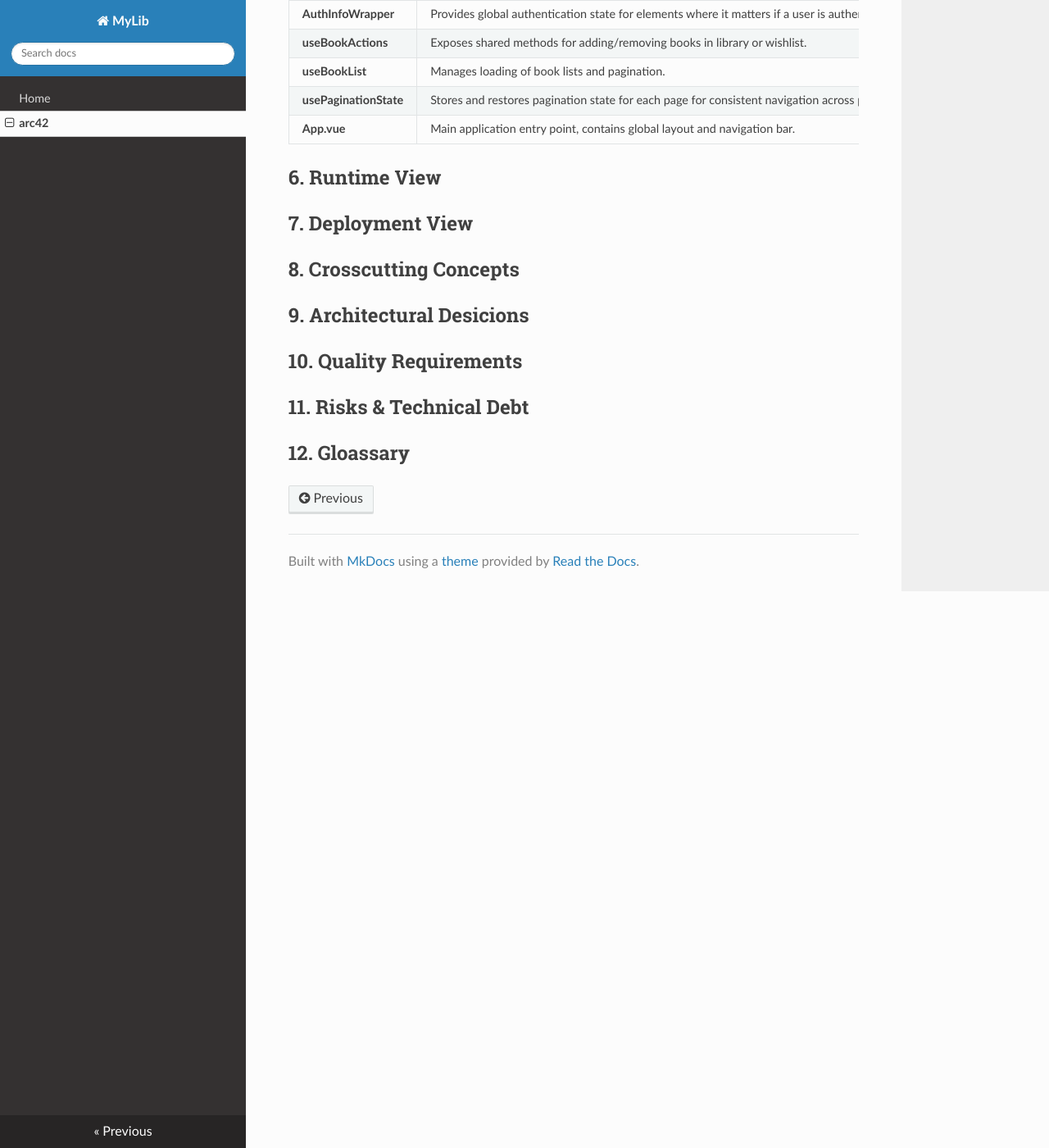
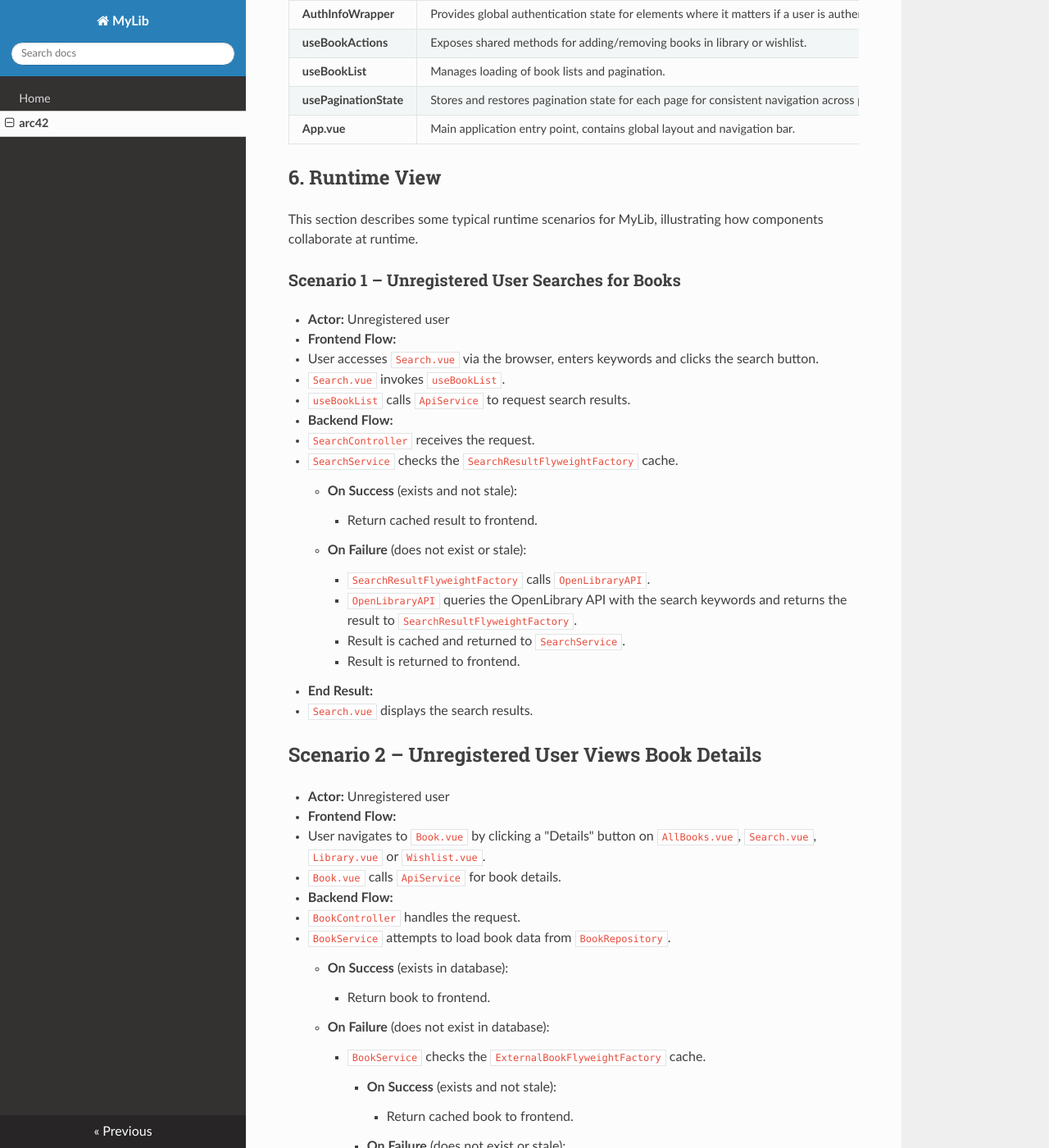
Before and after one commit to CP-THRO/THRO-SQS-MyLib, an MkDocs documentation site: the page built from docs/arc42.md, in a window 1280 px wide and 1400 px high, scrolled down 6804 px. Shown: the whole window at 82% size. Built offline with MkDocs 1.6.1, drawn with Linux system fonts in a browser that asks for light colours; nearby versions of some CDN libraries; some of the changed text lies outside the part shown.

Commit message:
Next chapter

```diff
--- a/docs/arc42.md
+++ b/docs/arc42.md
@@ -228,6 +228,106 @@ The frontend of MyLib is implemented with Vue.js and TypeScript. It consists of:
 
 ## 6. Runtime View
 
+This section describes some typical runtime scenarios for MyLib, illustrating how components collaborate at runtime.
+
+### Scenario 1 – Unregistered User Searches for Books
+
+- **Actor:** Unregistered user
+- **Frontend Flow:**
+  - User accesses `Search.vue` via the browser, enters keywords and clicks the search button.
+  - `Search.vue` invokes `useBookList`.
+  - `useBookList` calls `ApiService` to request search results.
+- **Backend Flow:**
+  - `SearchController` receives the request.
+  - `SearchService` checks the `SearchResultFlyweightFactory` cache.
+    - **On Success** (exists and not stale):
+        - Return cached result to frontend.
+    - **On Failure** (does not exist or stale):
+        - `SearchResultFlyweightFactory` calls `OpenLibraryAPI`.
+        - `OpenLibraryAPI` queries the OpenLibrary API with the search keywords and returns the result to `SearchResultFlyweightFactory`.
+        - Result is cached and returned to `SearchService`.
+        - Result is returned to frontend.
+- **End Result:**
+  - `Search.vue` displays the search results.
+
+
+
+## Scenario 2 – Unregistered User Views Book Details
+
+- **Actor:** Unregistered user
+- **Frontend Flow:**
+  - User navigates to `Book.vue` by clicking a "Details" button on `AllBooks.vue`, `Search.vue`, `Library.vue` or `Wishlist.vue`.
+  - `Book.vue` calls `ApiService` for book details.
+- **Backend Flow:**
+  - `BookController` handles the request.
+  - `BookService` attempts to load book data from `BookRepository`.
+    - **On Success** (exists in database):
+        - Return book to frontend.
+    - **On Failure** (does not exist in database):
+        - `BookService` checks the `ExternalBookFlyweightFactory` cache.
+            - **On Success** (exists and not stale):
+                - Return cached book to frontend.
+            - **On Failure** (does not exist or stale):
+                - `ExternalBookFlyweightFactory` calls `OpenLibraryAPI`.
+                - `OpenLibraryAPI` queries OpenLibrary for the book and returns it to `ExternalBookFlyweightFactory`.
+                - Result is cached and returned to `BookService`.
+                - Result is returned to frontend.
+- **End Result:**
+  - `Book.vue` displays the book information.
+
+## Scenario 3 – User Logs In
+
+- **Actor:** Registered user
+- **Frontend Flow:**
+  - User submits credentials in `Login.vue` and clicks the "Login" button.
+  - `ApiService` sends login request.
+- **Backend Flow:**
+  - `AuthController` receives the request.
+  - `AuthService` validates credentials.
+  - On success:
+    - `JWTService` generates a JWT token.
+    - Token is returned to frontend.
+- **Frontend Post-login:**
+  - `ApiService` stores authentication status in `AuthInfoWrapper` and JWT token in LocalStorage for future requests.
+  - `Login.vue` redirects to home page or the page the user was last on.
+
+
+## Scenario 4 – Registered User Adds Book to Library
+
+- **Actor:** Registered user
+- **Frontend Flow:**
+  - User clicks “Add to Library” on any book component (e.g. `Book.vue`).
+  - `useBookActions` calls `ApiService`.
+  - JWT token is included in the request header.
+- **Backend Flow:**
+  - `BookController` receives the secured request.
+  - Spring Security validates user identity.
+  - `BookService` checks if the book exists in `BookRepository`.
+    - **On Failure** (book not in database):
+        - `BookService` checks the `ExternalBookFlyweightFactory` cache.
+            - **On Failure** (does not exist or stale):
+                - `ExternalBookFlyweightFactory` calls `OpenLibraryAPI`.
+                - `OpenLibraryAPI` queries OpenLibrary for the book and returns it to `ExternalBookFlyweightFactory`.
+                - Result is cached and returned to `BookService`.
+    - `BookService` creates a new entry in `LibraryBookRepository`.
+- **Result:**
+  - Success response returned.
+  - Frontend updates the page the user is on.
+
+
+## Scenario 5 – Registered User Updates Book Rating
+
+- **Actor:** Registered user
+- **Frontend Flow:**
+  - User updates personal rating on `Book.vue` and clicks the "Save" button.
+  - `useBookActions` calls `ApiService`.
+- **Backend Flow:**
+  - `BookController` receives the secured request.
+  - `BookService` updates the rating in `LibraryBookRepository`.
+- **Result:**
+  - Success response returned.
+  - Frontend updates the `Book.vue` page.
+
 ## 7. Deployment View
 
 ## 8. Crosscutting Concepts
```
Also changed, not shown: other parts of docs/arc42.md (+1 -1 lines).
